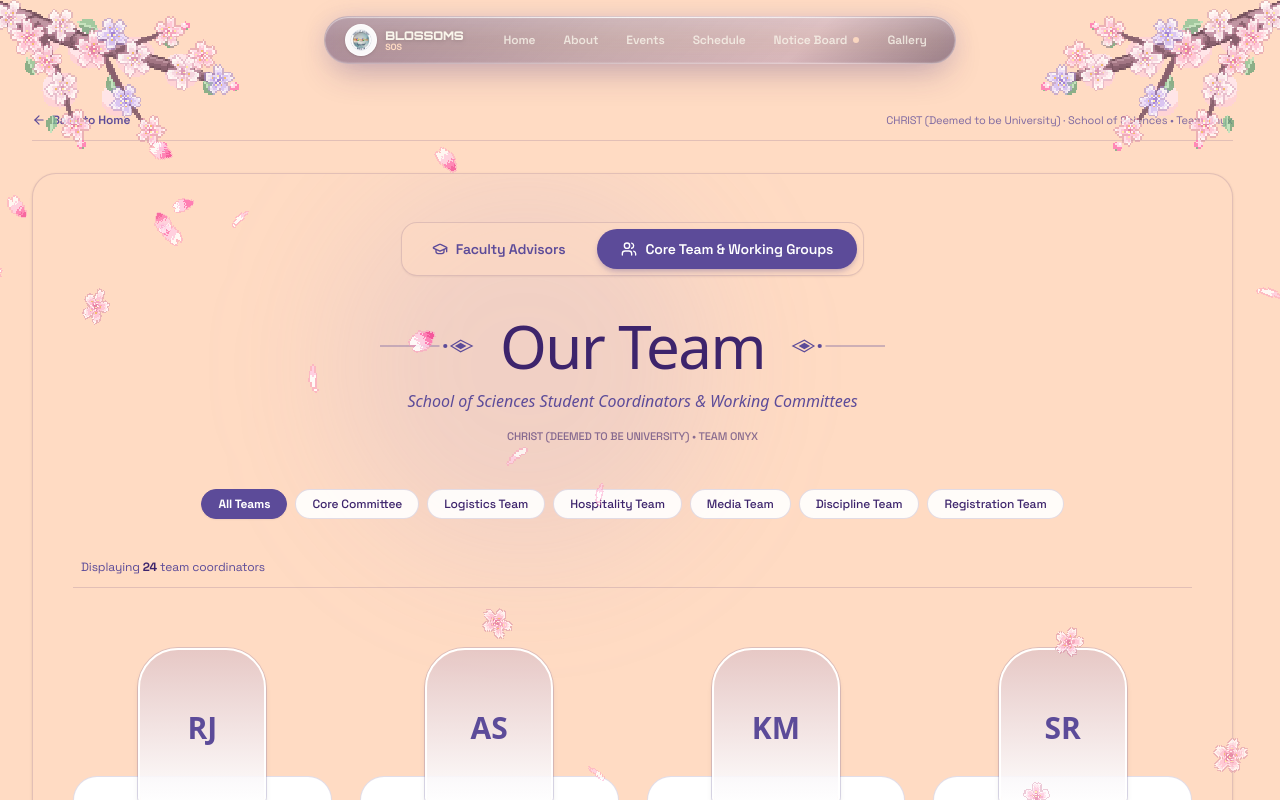
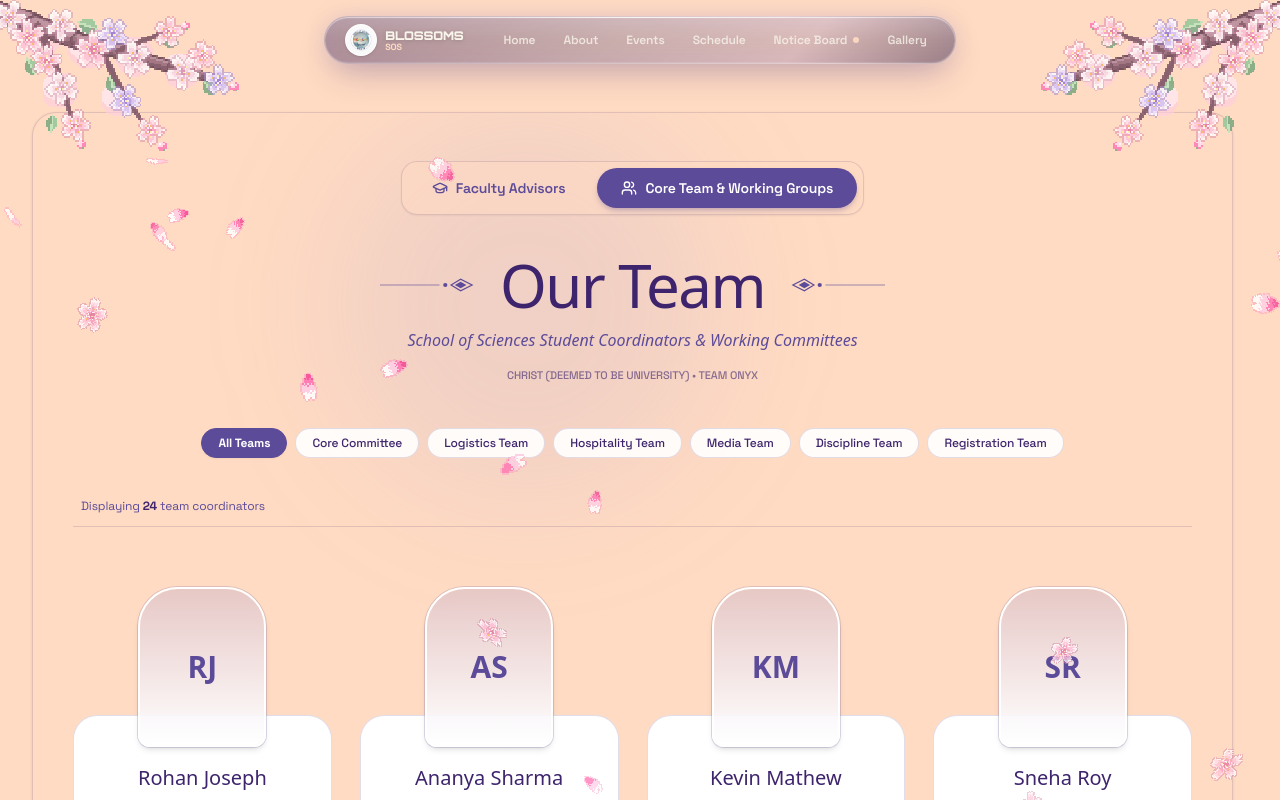
Before and after one commit to sgk18/Blossomssos2026, a Next.js app: page /team in a window 1280 px wide. Shown: the top 800 px of the page. Built offline with nearby package versions, Linux system fonts and the light colour scheme.

Commit message:
Remove breadcrumb navigation bar from team page

```diff
--- a/src/app/team/page.tsx
+++ b/src/app/team/page.tsx
@@ -1,7 +1,6 @@
 import React from 'react';
 import type { Metadata } from 'next';
-import Link from 'next/link';
-import { ArrowLeft, Mail } from 'lucide-react';
+import { Mail } from 'lucide-react';
 import { siteConfig } from '@/data/site-config';
 import { OurTeamsSection } from '@/components/team/OurTeamsSection';
 
@@ -41,21 +40,6 @@ export default function TeamPage() {
         style={{ backgroundColor: '#FFDBC3' }}>
         <div className="max-w-7xl mx-auto px-4 sm:px-6 lg:px-8 space-y-8">
 
-          {/* ── Breadcrumb Navigation ── */}
-          <div className="flex items-center justify-between border-b border-[#3D246C]/15 pb-3 text-xs font-tech">
-            <Link
-              href="/"
-              className="inline-flex items-center gap-1.5 font-semibold text-[#5C4B99] hover:text-[#3D246C] transition-colors"
-            >
-              <ArrowLeft className="w-3.5 h-3.5" />
-              <span>Back to Home</span>
-            </Link>
-
-            <span className="text-[11px] text-[#5C4B99]/80 hidden sm:inline">
-              CHRIST (Deemed to be University) · School of Sciences &bull; Team Onyx
-            </span>
-          </div>
-
           {/* ── Main "Our Team" Section (Palette: Peach #FFDBC3, Lavender #9F91CC, Royal Purple #5C4B99, Deep Purple #3D246C) ── */}
           <main>
             <OurTeamsSection />
--- a/tsconfig.json
+++ b/tsconfig.json
@@ -15,7 +15,7 @@
     "moduleResolution": "bundler",
     "resolveJsonModule": true,
     "isolatedModules": true,
-    "jsx": "preserve",
+    "jsx": "react-jsx",
     "incremental": true,
     "plugins": [
       {
```
Also changed, not shown: src/components/team/OurTeamsSection.tsx (+3 -6 lines), next-env.d.ts, 1 other file (tests, documents, lock files or other folders).
